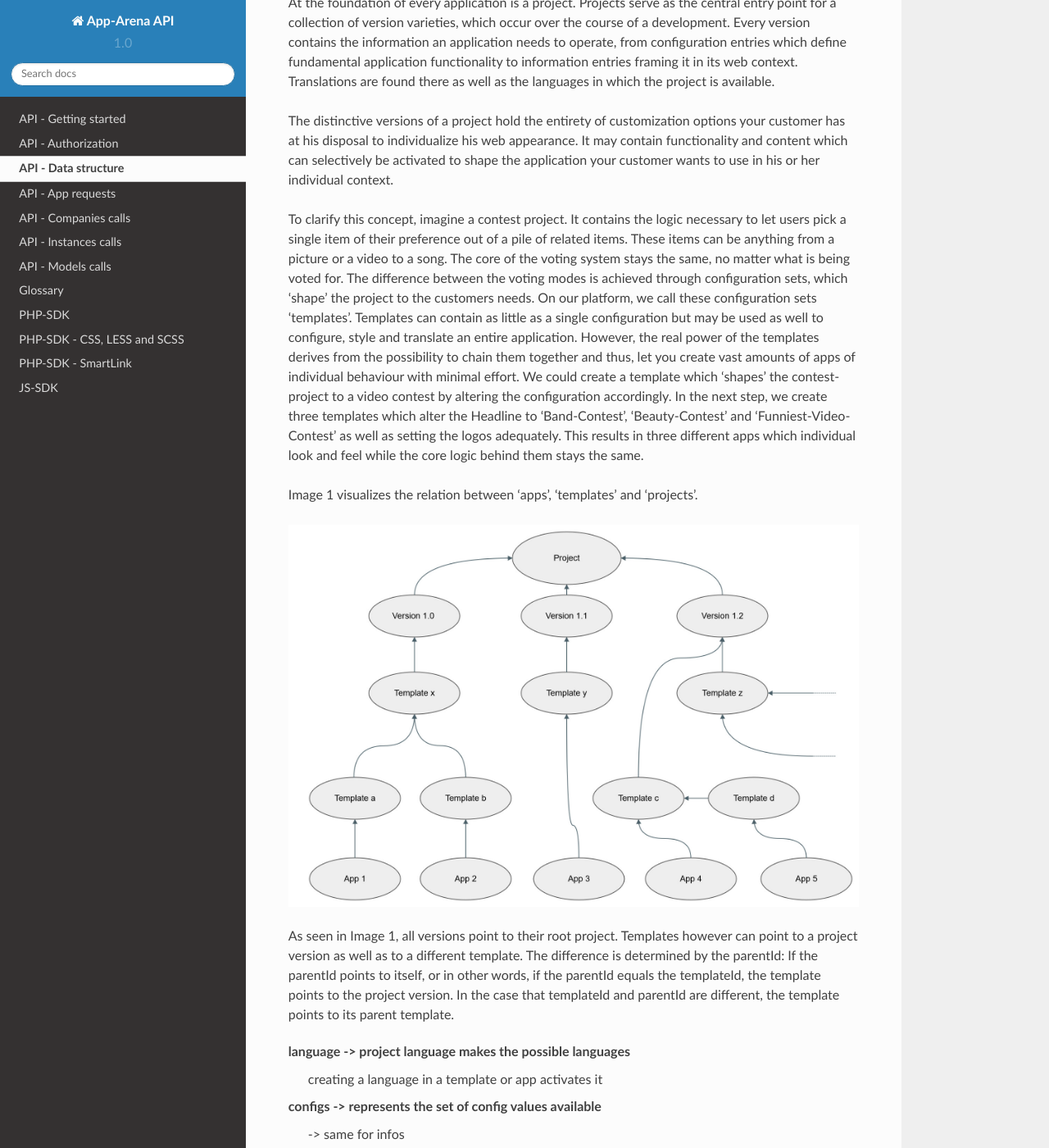
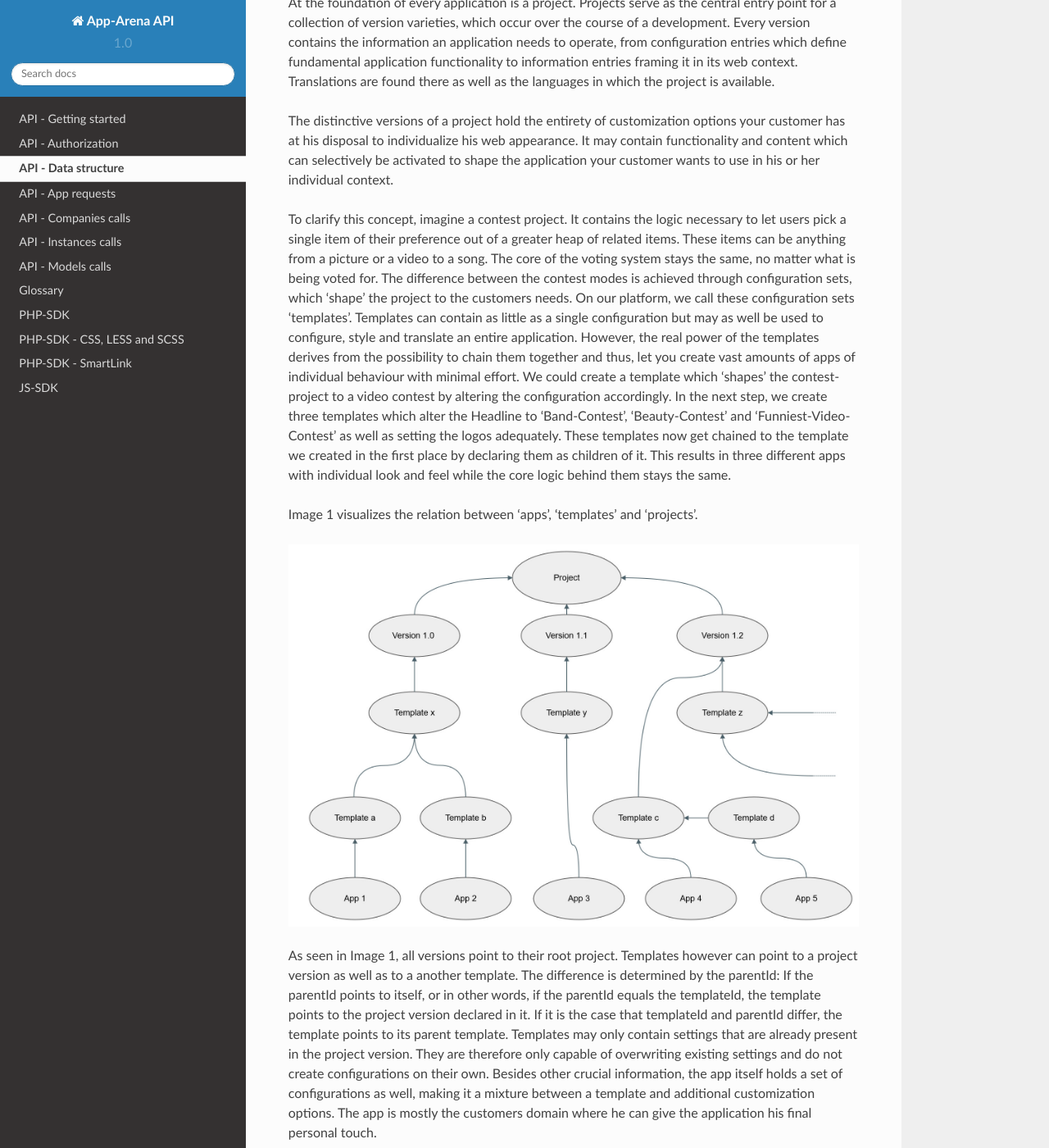
Before and after one commit to apparena/docs, a Sphinx documentation site: the page built from docs/api/050-structure.rst, in a window 1280 px wide and 1400 px high, scrolled down 312 px. Shown: the whole window at 82% size. Built offline with Sphinx 7.4.7 and the Read the Docs theme 2.0.0, drawn with Linux system fonts in a browser that asks for light colours; some of the changed text lies outside the part shown.

Commit message:
AM-817 API documentation

```diff
--- a/docs/api/050-structure.rst
+++ b/docs/api/050-structure.rst
@@ -14,24 +14,43 @@
 The distinctive versions of a project hold the entirety of customization options your customer has at his disposal to individualize his web appearance. It may contain
 functionality and content which can selectively be activated to shape the application your customer wants to use in his or her individual context.
 
-To clarify this concept, imagine a contest project. It contains the logic necessary to let users pick a single item of their preference out of a pile of related items.
+To clarify this concept, imagine a contest project. It contains the logic necessary to let users pick a single item of their preference out of a greater heap of related items.
 These items can be anything from a picture or a video to a song. The core of the voting system stays the same, no matter what is being voted for. The difference between
-the voting modes is achieved through configuration sets, which 'shape' the project to the customers needs.
-On our platform, we call these configuration sets 'templates'. Templates can contain as little as a single configuration but may be used as well to configure, style and translate
+the contest modes is achieved through configuration sets, which 'shape' the project to the customers needs.
+On our platform, we call these configuration sets 'templates'. Templates can contain as little as a single configuration but may as well be used to configure, style and translate
 an entire application. However, the real power of the templates derives from the possibility to chain them together and thus, let you create vast amounts of apps of individual
 behaviour with minimal effort.
 We could create a template which 'shapes' the contest-project to a video contest by altering the configuration accordingly. In the next step, we create three templates
-which alter the Headline to 'Band-Contest', 'Beauty-Contest' and 'Funniest-Video-Contest' as well as setting the logos adequately. This results in three different apps
-which individual look and feel while the core logic behind them stays the same.
+which alter the Headline to 'Band-Contest', 'Beauty-Contest' and 'Funniest-Video-Contest' as well as setting the logos adequately. These templates now get chained to the template we
+created in the first place by declaring them as children of it. This results in three different apps with individual look and feel while the core logic behind them stays the same.
 
 Image 1 visualizes the relation between 'apps', 'templates' and 'projects'.
 
 .. image:: images/App_Customization.jpg
     :alt: Image 1
 
-As seen in Image 1, all versions point to their root project. Templates however can point to a project version as well as to a different template. The difference is determined by
-the parentId: If the parentId points to itself, or in other words, if the parentId equals the templateId, the template points to the project version. In the case that templateId and parentId
-are different, the template points to its parent template.
+As seen in Image 1, all versions point to their root project. Templates however can point to a project version as well as to a another template. The difference is determined by
+the parentId: If the parentId points to itself, or in other words, if the parentId equals the templateId, the template points to the project version declared in it. If it is the case that
+templateId and parentId differ, the template points to its parent template.
+Templates may only contain settings that are already present in the project version. They are therefore only capable of overwriting existing settings and do not create configurations on their
+own. Besides other crucial information, the app itself holds a set of configurations as well, making it a mixture between a template and additional customization options. The app is mostly
+the customers domain where he can give the application his final personal touch.
+
+Projects, templates and app settings are hierarchically structured. This means that settings in the app overwrite occurrences of the same setting from templates and the project. Likewise
+template settings overwrite those of the parent template and project. Image 2 shows this behaviour.
+
+.. image:: images/AppTemplateProjectRelation.jpg
+    :alt: Image 2
+
+The image shows how the different types of settings:
+
+|    - info:        Works as a key => value storage for general application information like e.g. domain name, facebook ID, app validity in days, ...
+|    - config:      Is used to configure the application itself like e.g. font, logo uri, images, html and css code, ...
+|                   The different types of config values are categorized. See the different types of config values and their characteristics `here <../api/config.html>`_.
+|    - translation: Stores the translation strings used for multi language support.
+|    - language:
+
+
 
 language    -> project language makes the possible languages
              creating a language in a template or app activates it
--- a/docs/index.rst
+++ b/docs/index.rst
@@ -33,6 +33,7 @@
     api/001-index
     api/020-auth
     api/050-structure
+    api/060-config
     api/040-apps
     api/030-companies
     api/090-instances
```
Also changed, not shown: docs/api/060-config.rst (added), docs/api/images/AppTemplateProjectRelation.jpg (added).
